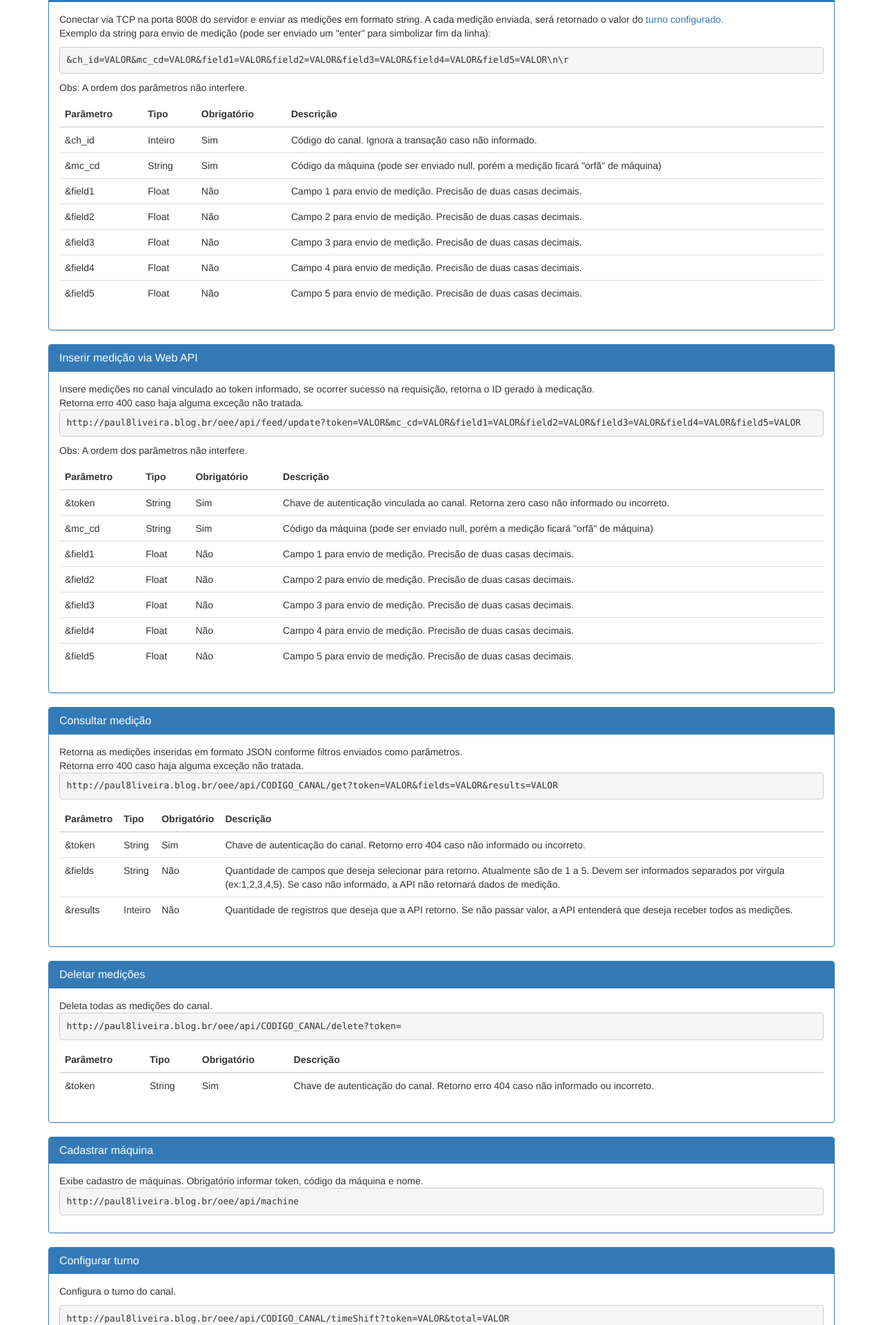
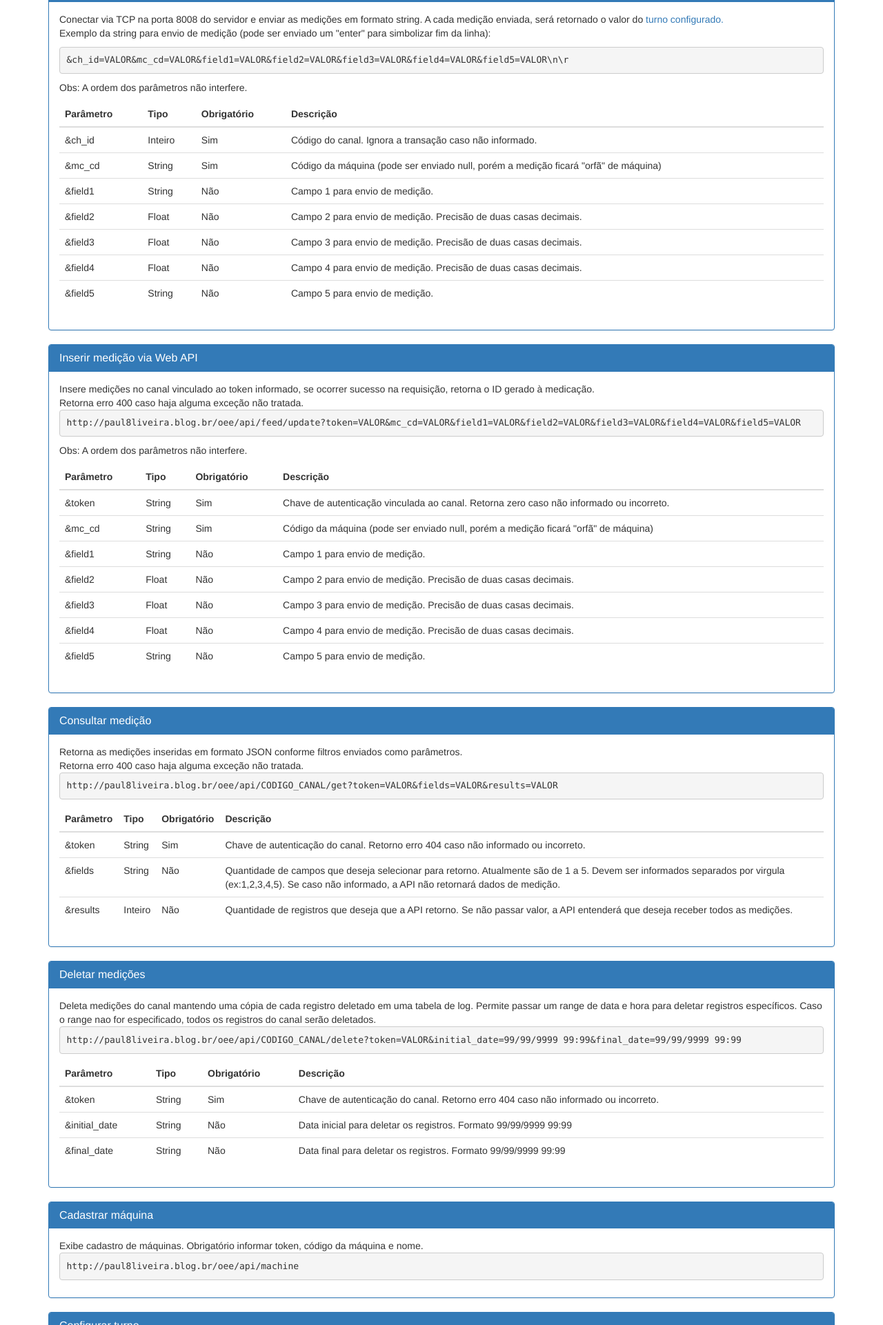
Before and after one commit to tec-smup/oee-api, a website: page public/doc.html in a window 1280 px wide. Shown: the part 57-1978 px from the top of the page at 69% size. Drawn offline with nearby package versions, Linux system fonts and the light colour scheme.

Commit message:
date range to delete feed

```diff
--- a/public/doc.html
+++ b/public/doc.html
@@ -49,9 +49,9 @@
                                         </tr>
                                         <tr>
                                             <td>&field1</td>
-                                            <td>Float</td>
+                                            <td>String</td>
                                             <td>Não</td>
-                                            <td>Campo 1 para envio de medição. Precisão de duas casas decimais.</td>
+                                            <td>Campo 1 para envio de medição.</td>
                                         </tr>
                                         <tr>
                                             <td>&field2</td>
@@ -73,9 +73,9 @@
                                         </tr>
                                         <tr>
                                             <td>&field5</td>
-                                            <td>Float</td>
+                                            <td>String</td>
                                             <td>Não</td>
-                                            <td>Campo 5 para envio de medição. Precisão de duas casas decimais.</td>
+                                            <td>Campo 5 para envio de medição.</td>
                                         </tr>
                                     </tbody>
                                 </table>
@@ -121,9 +121,9 @@
                                         </tr>
                                         <tr>
                                             <td>&field1</td>
-                                            <td>Float</td>
+                                            <td>String</td>
                                             <td>Não</td>
-                                            <td>Campo 1 para envio de medição. Precisão de duas casas decimais.</td>
+                                            <td>Campo 1 para envio de medição.</td>
                                         </tr>
                                         <tr>
                                             <td>&field2</td>
@@ -145,9 +145,9 @@
                                         </tr>
                                         <tr>
                                             <td>&field5</td>
-                                            <td>Float</td>
+                                            <td>String</td>
                                             <td>Não</td>
-                                            <td>Campo 5 para envio de medição. Precisão de duas casas decimais.</td>
+                                            <td>Campo 5 para envio de medição.</td>
                                         </tr>
                                     </tbody>
                                 </table>
@@ -205,8 +205,9 @@
                                 <h3 class="panel-title">Deletar medições</h3>
                             </div>
                             <div class="panel-body">
-                                Deleta todas as medições do canal.
-                                <pre>http://paul8liveira.blog.br/oee/api/CODIGO_CANAL/delete?token=</pre>
+                                Deleta medições do canal mantendo uma cópia de cada registro deletado em uma tabela de log.
+                                Permite passar um range de data e hora para deletar registros específicos. Caso o range nao for especificado, todos os registros do canal serão deletados.
+                                <pre>http://paul8liveira.blog.br/oee/api/CODIGO_CANAL/delete?token=VALOR&initial_date=99/99/9999 99:99&final_date=99/99/9999 99:99</pre>
                                 <table class="table">
                                     <thead>
                                         <tr>
@@ -222,6 +223,18 @@
                                             <td>String</td>
                                             <td>Sim</td>
                                             <td>Chave de autenticação do canal. Retorno erro 404 caso não informado ou incorreto.</td>
+                                        </tr>
+                                        <tr>
+                                            <td>&initial_date</td>
+                                            <td>String</td>
+                                            <td>Não</td>
+                                            <td>Data inicial para deletar os registros. Formato 99/99/9999 99:99</td>
+                                        </tr>
+                                        <tr>
+                                            <td>&final_date</td>
+                                            <td>String</td>
+                                            <td>Não</td>
+                                            <td>Data final para deletar os registros. Formato 99/99/9999 99:99</td>
                                         </tr>
                                     </tbody>
                                 </table>
```
Also changed, not shown: database/repository/channel.js (+10 -0 lines), 1 other file.
